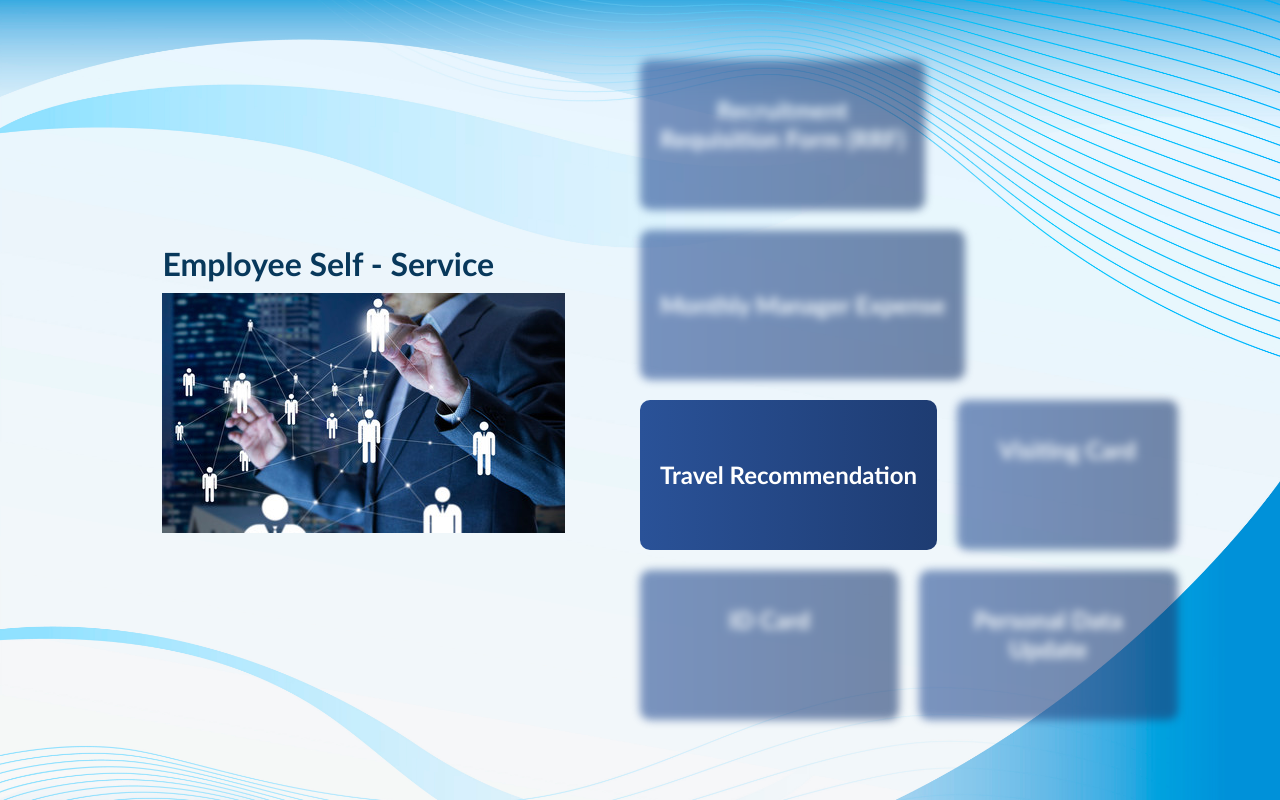
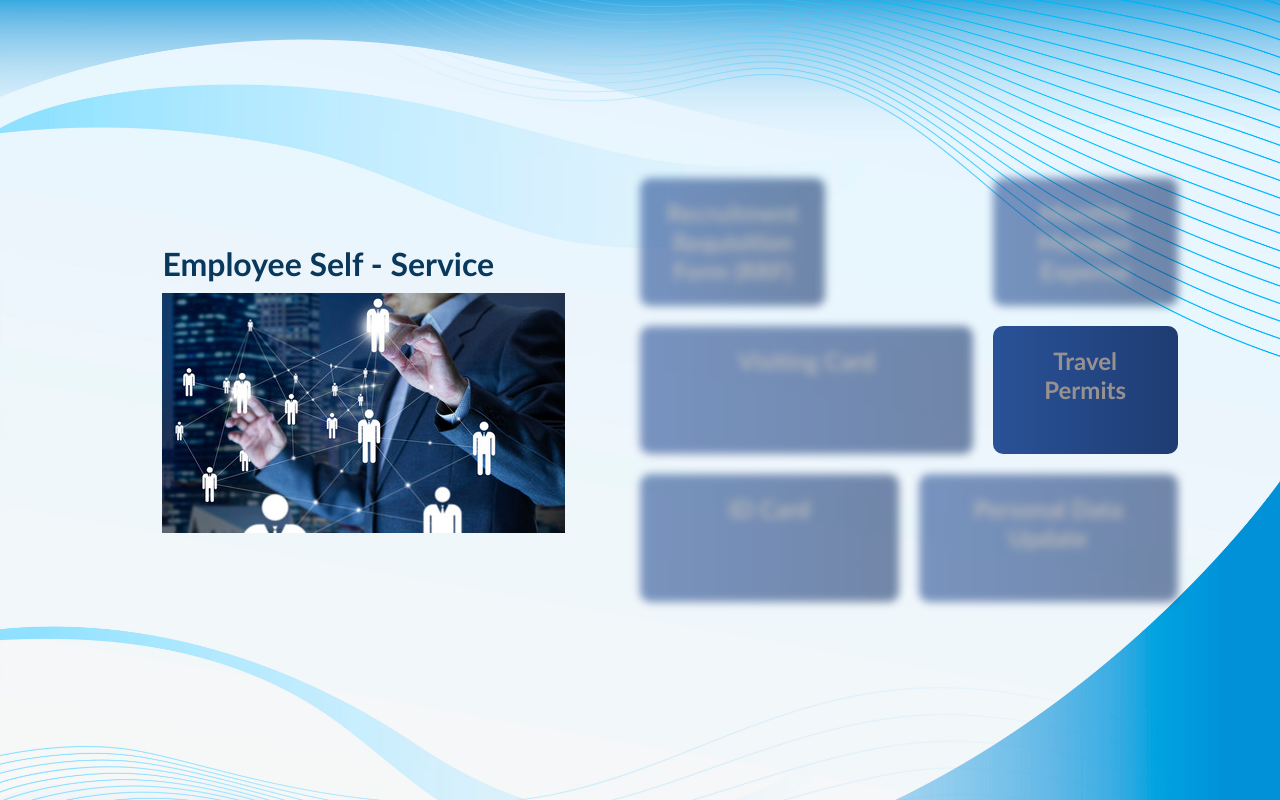
Before and after one commit to PushPita25/EskayefHR, a Django app: page /home/ in a window 1280 px wide. Shown: the part 80-880 px from the top of the page. Run offline with Django 5.2, Linux system fonts and the light colour scheme; tables that the repository leaves empty hold one stand-in row (values such as "Sample post"); parts of the project's set-up code (start-up, migrations or seed data) failed here and were passed over; some libraries are stand-ins or nearby versions.

Commit message:
fixed conflicts

```diff
--- a/profileapp/templates/profileapp/dashboard.html
+++ b/profileapp/templates/profileapp/dashboard.html
@@ -239,16 +239,16 @@
                 </div></a>
 
                 <a href="{% url 'expense' %}" style="text-decoration: none; color: white;"><div class="card {% if not is_manager %}disabled-card{% endif %}">
-                        <h5 style="margin-top: 40px;">Monthly Manager Expense</h5>
+                        <h5 >Monthly Manager Expense</h5>
                 </div></a>
 
 
-                <a href="{% url 'noc_form_view' %}" style="text-decoration: none; color: white;"><div class="card">
-                        <h5 style="margin-top: 40px;">Travel Recommendation </h5>
-                </div></a>
                 <div class="card disabled-card">
                     <h5>Visiting Card</h5>
                 </div>
+                <a href="{% url 'noc_form_view' %}" style="text-decoration: none; color: white;"><div class="card" style="text-wrap-mode:wrap;">
+                        <h5 >Travel Permits</h5>
+                </div></a>
                 <div class="card disabled-card">
                     <h5>ID Card</h5>
                 </div>
--- a/profileapp/views.py
+++ b/profileapp/views.py
@@ -681,7 +681,6 @@ def noc_form_list(request):
         if is_ed:
             # If the user is ED, fetch all NOC forms for their department
             print('ED')
-            print('ED')
             noc_forms = NOC.objects.filter(department=user_department)
         else:
             # If the user is not ED, fetch only their own NOC forms
@@ -690,7 +689,7 @@ def noc_form_list(request):
         is_noc_admin = False  # Mark the user as not noc admin
 
     # Pass 'is_noc_admin' to the template
-    return render(request, 'profileapp/noc_form_list.html', {'noc_forms': noc_forms, 'is_noc_admin': is_noc_admin, 'is_ed': is_ed})
+    return render(request, 'profileapp/noc_form_list.html', {'noc_forms': noc_forms, 'is_noc_admin': is_noc_admin})
 
 def view_noc_form(request, form_id):
     noc_instance = NOC.objects.get(id=form_id)
--- a/static/css/dashboard.css
+++ b/static/css/dashboard.css
@@ -101,23 +101,30 @@ p {
 
 .card {
     flex: 1 1 calc(33.33% - 20px); /* Adjust card size for responsiveness */
-    height: 150px;
+    align-items: center;
+    width: 185px;
+    height: 128px;
     background: #1e3c72;  /* fallback for old browsers */
     background: -webkit-linear-gradient(to right, #2a5298, #1e3c72);  /* Chrome 10-25, Safari 5.1-6 */
     background: linear-gradient(to right, #2a5298, #1e3c72); /* W3C, IE 10+/ Edge, Firefox 16+, Chrome 26+, Opera 12+, Safari 7+ */
-    color: rgb(255, 255, 255);
+    color: rgb(151, 145, 145);
     border-radius: 10px;
     padding: 20px;
     box-sizing: border-box;
+    text-wrap: wrap;
+    word-wrap: break-word; /* Ensure long words wrap */
+    overflow: hidden;
     cursor: pointer;
     transition: transform 0.5s;
 }
 
 .card h5 {
-    margin-top: 15px;
     text-align: center;
     font-size: 1.5em;
-    font-weight: 600;
+    /*
+    font-weight: 500;
+    margin-top: 15px;
+         */
 }
 
 .card:hover {
```
Also changed, not shown: profileapp/templates/profileapp/noc_form_list.html (+0 -31 lines).
